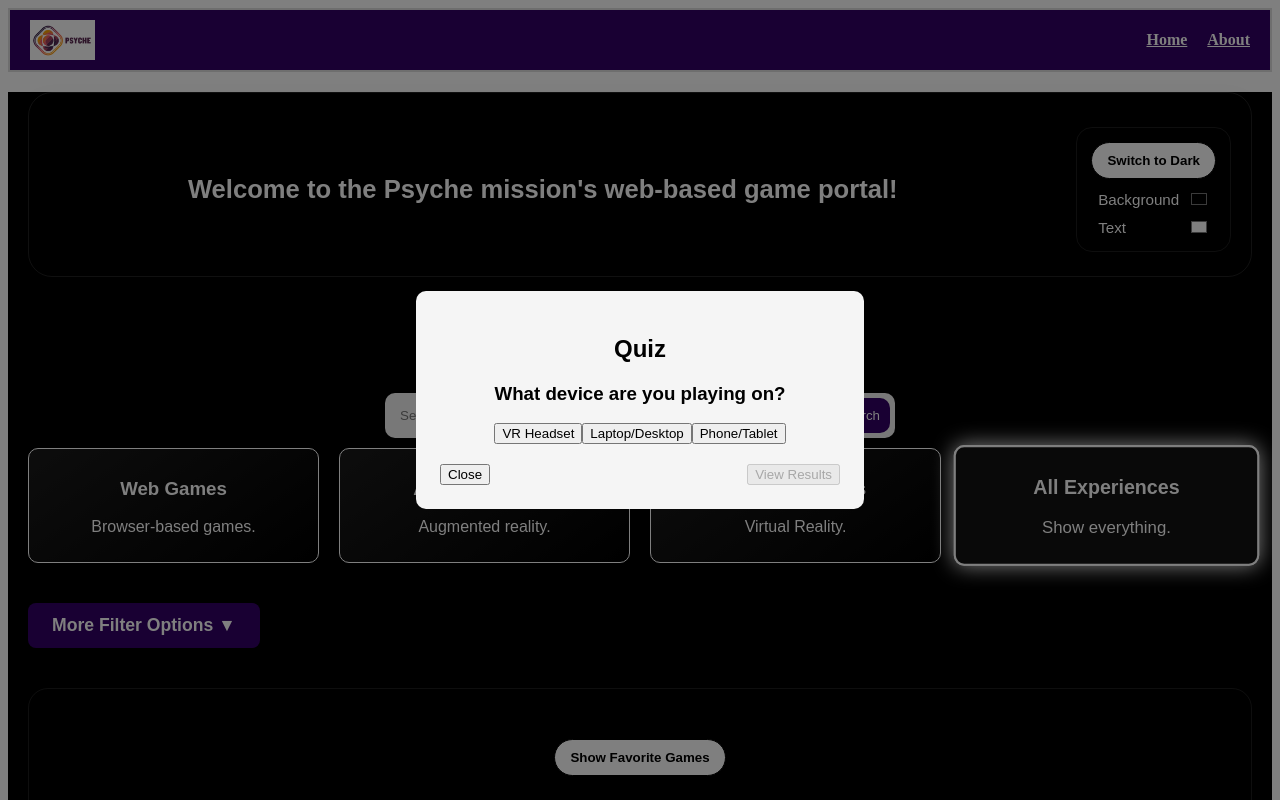
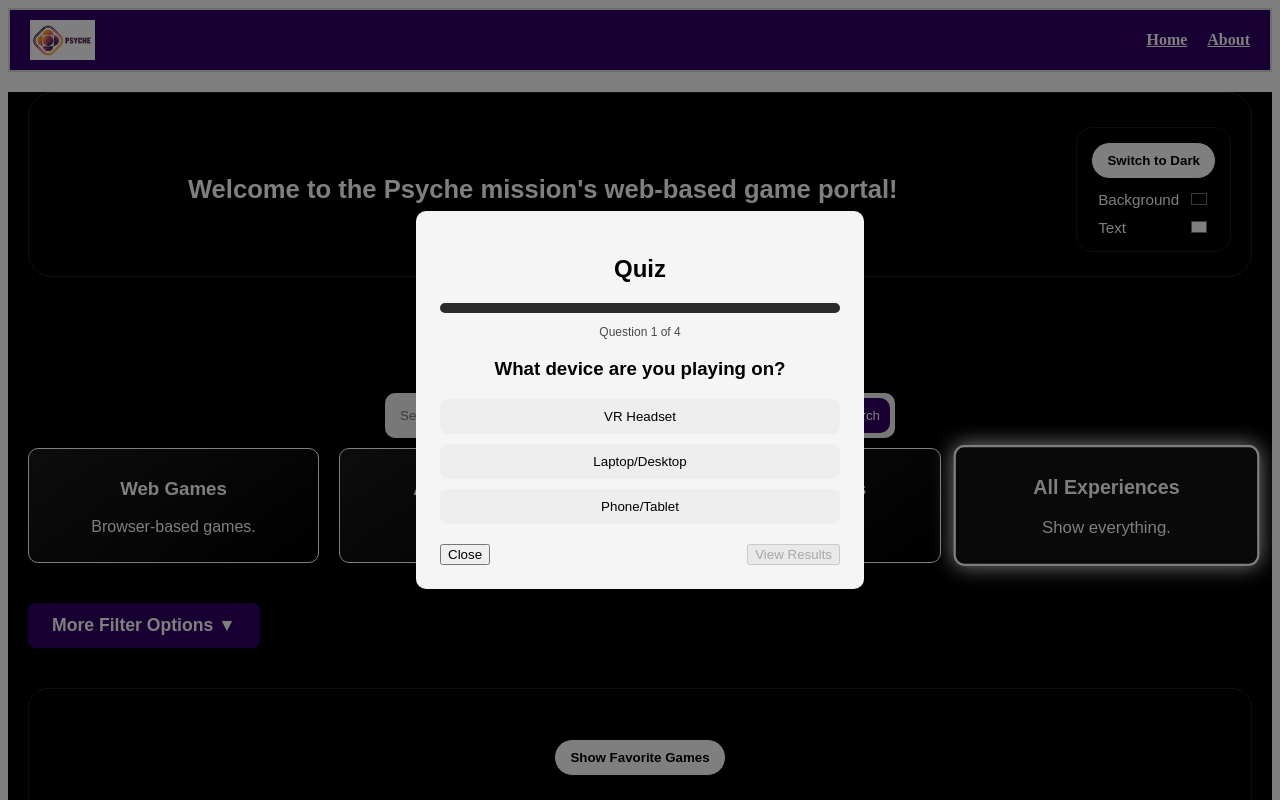
Before and after one commit to MissionToPsyche-Platinum/platinum_21a_portal-se, a Vue app in the folder Psyche-mission/: page / in a window 1280 px wide. Both pictures are taken after a click on the button "Take Quiz". Shown: the top 800 px of the page. Built offline with nearby package versions, Linux system fonts and the light colour scheme.

Commit message:
Resolved conflicts

```diff
--- a/Psyche-mission/src/components/QuizModal.vue
+++ b/Psyche-mission/src/components/QuizModal.vue
@@ -1,5 +1,5 @@
 <script setup>
-import { ref } from 'vue'
+import { ref, computed } from 'vue'
     const emit = defineEmits(['close', 'quiz-complete'])
     const closeModal = () => emit('close')
     const currentQuestionIdx = ref(0)
@@ -51,16 +51,24 @@ import { ref } from 'vue'
     }
     const submitAndViewResults = () => {
         emit('quiz-complete', answers.value)
-        closeModal()
     }
+    const progress = computed(() => {
+        const answered = Object.values(answers.value).filter(answer => answer !== null).length
+        return (answered / questions.length) * 100
+    })
 </script>
 
 <template>
     <div class="modal" @click="closeModal">
         <div class="modal-content" @click.stop>
             <h2>Quiz</h2>
+            <div class="progress-container">
+                <div class="progress-bar" :style="{ width: progress + '%' }"></div>
+            </div>
 
-            <div v-if="!isFinished">
+            <p class="progres-text">Question {{ currentQuestionIdx + 1 }} of {{ questions.length }}</p>
+
+            <div v-if="!isFinished" class="quiz-body">
                 <h3>
                     {{ questions[currentQuestionIdx].question }}
                 </h3>
@@ -123,4 +131,43 @@ import { ref } from 'vue'
     opacity: 0.5;
     cursor: not-allowed;
 }
+.progress-container {
+    background-color: #2c2c2c;
+    width: 100%;
+    height: 10px;
+    border-radius: 20px;
+    overflow: hidden;
+    margin: 10px 0 5px;
+}
+.progress-bar {
+    height: 100%;
+    background: linear-gradient(90deg, #00c6ff, #00c6ff);
+    transition: width 0.3s ease;
+}
+.progres-text {
+    font-size: 12px;
+    opacity: 0.7;
+    margin-bottom: 10px;
+}
+.quiz-body {
+    margin-top: 10px;
+}
+.options {
+    display: flex;
+    flex-direction: column;
+    gap: 10px;
+    margin-top: 15px;
+}
+.option-button {
+    padding: 10px;
+    border-radius: 8px;
+    border: none;
+    cursor: pointer;
+    background: #eee;
+    transition: 0.2s;
+}
+.option-button:hover {
+    background: #ddd;
+    transform: scale(1.02);
+}
 </style>
--- a/Psyche-mission/src/views/HomePage.vue
+++ b/Psyche-mission/src/views/HomePage.vue
@@ -205,6 +205,7 @@ export default {
 
       this.showQuizResults = true
       this.quizResults = topGames
+      this.isQuizOpen = false
 
       this.$nextTick(() => {
         requestAnimationFrame(() => {
@@ -432,7 +433,7 @@ export default {
       </div>
     </section>
 
-    <QuizModal v-if="isQuizOpen" @close="closeQuiz" @quiz-complete="handleQuizResults"/>
+    <QuizModal v-if="isQuizOpen" @quiz-complete="handleQuizResults"/>
 
     <section class="search">
       <SearchBar :isDark="isDark" @search="searchRequest = $event"/>
```
